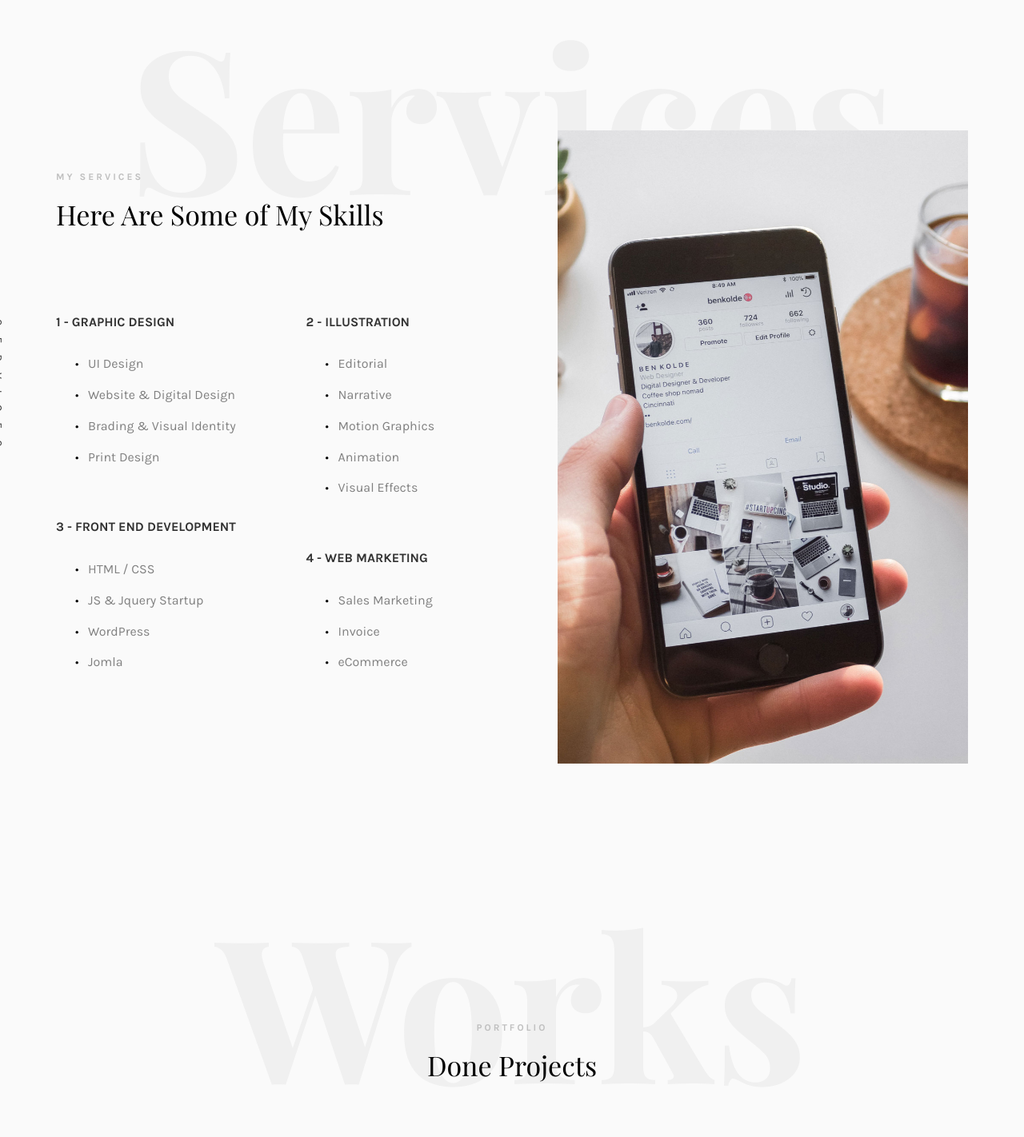
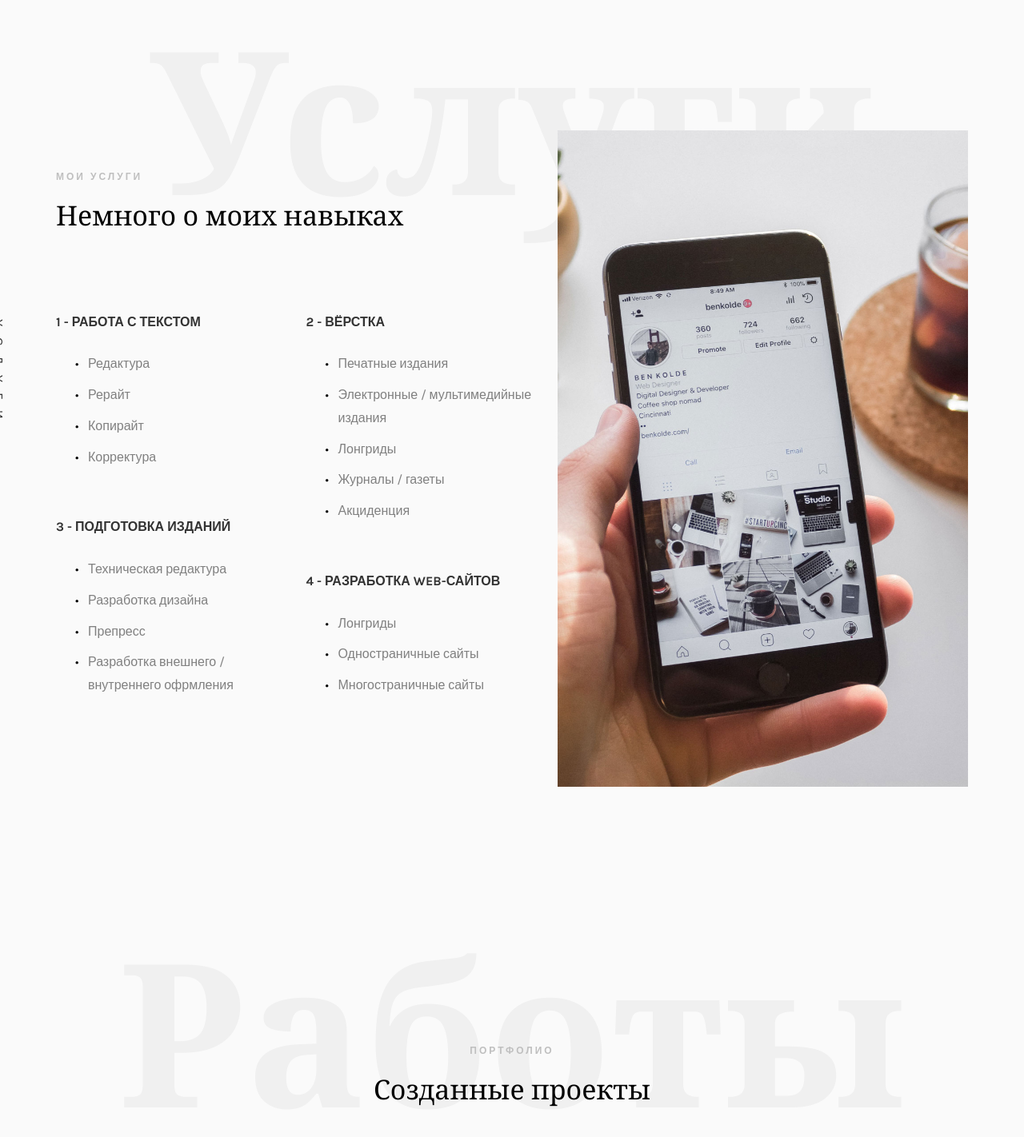
Before and after one commit to los-1942/Rezume, a plain HTML site: page index.html in a window 1280 px wide. Shown: the part 883-2305 px from the top of the page at 80% size. Drawn offline with nearby package versions, Linux system fonts and the light colour scheme; files whose address does not match are found by name; a web font is replaced by a local one.

Commit message:
Update index.html

```diff
--- a/index.html
+++ b/index.html
@@ -58,7 +58,7 @@
 				<div class="row">
 					<div class="col-md-12">
 						<div class="form-group">
-							<input type="text" class="form-control" id="search" placeholder="Enter any key to search...">
+							<input type="text" class="form-control" id="search" placeholder="Поиск...">
 							<button type="submit" class="btn btn-primary"><i class="icon-search3"></i></button>
 						</div>
 					</div>
@@ -66,18 +66,18 @@
 				<div class="row">
 					<div class="col-md-12">
 						<ul>
-							<li class="active"><a href="index.html">Home</a></li>
-							<li><a href="services.html">Services</a></li>
-							<li><a href="work.html">Work</a></li>
-							<li><a href="blog.html">Blog</a></li>
-							<li><a href="about.html">About</a></li>
-							<li><a href="contact.html">Contact</a></li>
+							<li class="active"><a href="index.html">Домой</a></li>
+							<li><a href="services.html">Услуги</a></li>
+							<li><a href="work.html">Работы</a></li>
+							<li><a href="blog.html">Блог</a></li>
+							<li><a href="about.html">Обо мне</a></li>
+							<li><a href="contact.html">Контакты</a></li>
 						</ul>
 					</div>
 				</div>
 				<div class="row">
 					<div class="col-md-12">
-						<h2 class="head-title">Works</h2>
+						<h2 class="head-title">Работы</h2>
 						<a href="images/work-1.jpg" class="gallery image-popup-link text-center" style="background-image: url(images/work-1.jpg);">
 							<span><i class="icon-search3"></i></span>
 						</a>
@@ -102,7 +102,7 @@
 				<div class="row">
 					<div class="col-md-12">
 						<div class="colorlib-navbar-brand">
-							<a class="colorlib-logo" href="index.html"><span>No</span><span>ah</span></a>
+							<a class="colorlib-logo" href="index.html"><span>ЛАЯ</span></span></a>
 						</div>
 						<a href="#" class="js-colorlib-nav-toggle colorlib-nav-toggle"><i></i></a>
 					</div>
@@ -112,7 +112,7 @@
 		<div id="colorlib-about">
 			<div class="container">
 				<div class="row text-center">
-					<h2 class="bold">About</h2>
+					<h2 class="bold">Обо мне</h2>
 				</div>
 				<div class="row">
 					<div class="col-md-5 animate-box">
@@ -129,24 +129,24 @@
 						<div class="about-desc">
 							<div class="owl-carousel3">
 								<div class="item">
-									<h2><span>Noah</span><span>Henderson</span></h2>
+									<h2><span>Александр</span><span>Лосевский</span></h2>
 								</div>
 								<div class="item">
-									<h2><span>I'm</span><span>A Designer</span></h2>
+									<h2><span>Я</span><span>Издатель</span></h2>
 								</div>
 							</div>
 							<div class="desc">
 								<div class="rotate">
-									<h2 class="heading">About</h2>
+									<h2 class="heading">Обо мне</h2>
 								</div>
-								<p>A small river named Duden <a href="#">flows by their place</a> and supplies it with the necessary regelialia. It is a paradisematic country, in which roasted parts of sentences fly into your mouth. Even the all-powerful Pointing has no control about the blind texts it is an almost unorthographic life.</p>
+								<p>Я занимаюсь <a href="#">компьютерной вёрсткой</a> и работаю с текстом: могу как написать самостоятельный полноценный текст, так и обработать предоставленный.
 								<p class="colorlib-social-icons">
 									<a href="#"><i class="icon-facebook4"></i></a>
 									<a href="#"><i class="icon-twitter3"></i></a>
 									<a href="#"><i class="icon-googleplus"></i></a>
 									<a href="#"><i class="icon-dribbble2"></i></a>
 								</p>
-								<p><a href="#" class="btn btn-primary btn-outline">Contact Me!</a></p>
+								<p><a href="#" class="btn btn-primary btn-outline">Связаться</a></p>
 							</div>
 						</div>
 					</div>
@@ -156,7 +156,7 @@
 		<div id="colorlib-services">
 			<div class="container">
 				<div class="row text-center">
-					<h2 class="bold">Services</h2>
+					<h2 class="bold">Услуги</h2>
 				</div>
 				<div class="row">
 					<div class="col-md-12">
@@ -164,53 +164,53 @@
 							<div class="one-third">
 								<div class="row">
 									<div class="col-md-12 col-md-offset-0 animate-box intro-heading">
-										<span>My Services</span>
-										<h2>Here Are Some of My Skills</h2>
+										<span>Мои услуги</span>
+										<h2>Немного о моих навыках</h2>
 									</div>
 								</div>
 								<div class="row">
 									<div class="col-md-12">
 										<div class="rotate">
-											<h2 class="heading">Services</h2>
+											<h2 class="heading">Услуги</h2>
 										</div>
 									</div>
 									<div class="col-md-6">
 										<div class="services animate-box">
-											<h3>1 - Graphic Design</h3>
+											<h3>1 - Работа с текстом</h3>
 											<ul>
-												<li>UI Design</li>
-												<li>Website &amp; Digital Design</li>
-												<li>Brading &amp; Visual Identity</li>
-												<li>Print Design</li>
+												<li>Редактура</li>
+												<li>Рерайт</li>
+												<li>Копирайт</li>
+												<li>Корректура</li>
 											</ul>
 										</div>
 										<div class="services animate-box">
-											<h3>3 - Front End Development</h3>
+											<h3>3 - Подготовка изданий</h3>
 											<ul>
-												<li>HTML / CSS</li>
-												<li>JS &amp; Jquery Startup</li>
-												<li>WordPress</li>
-												<li>Jomla</li>
+												<li>Техническая редактура</li>
+												<li>Разработка дизайна</li>
+												<li>Препресс</li>
+												<li>Разработка внешнего / внутреннего офрмления</li>
 											</ul>
 										</div>
 									</div>
 									<div class="col-md-6">
 										<div class="services animate-box">
-											<h3>2 - Illustration</h3>
+											<h3>2 - Вёрстка</h3>
 											<ul>
-												<li>Editorial</li>
-												<li>Narrative</li>
-												<li>Motion Graphics</li>
-												<li>Animation</li>
-												<li>Visual Effects</li>
+												<li>Печатные издания</li>
+												<li>Электронные / мультимедийные издания</li>
+												<li>Лонгриды</li>
+												<li>Журналы / газеты</li>
+												<li>Акциденция</li>
 											</ul>
 										</div>
 										<div class="services animate-box">
-											<h3>4 - Web Marketing</h3>
+											<h3>4 - Разработка Web-сайтов</h3>
 											<ul>
-												<li>Sales Marketing</li>
-												<li>Invoice</li>
-												<li>eCommerce</li>
+												<li>Лонгриды</li>
+												<li>Одностраничные сайты</li>
+												<li>Многостраничные сайты</li>
 											</ul>
 										</div>
 									</div>
@@ -227,18 +227,18 @@
 		<div id="colorlib-work">
 			<div class="container">
 				<div class="row text-center">
-					<h2 class="bold">Works</h2>
+					<h2 class="bold">Работы</h2>
 				</div>
 				<div class="row">
 					<div class="col-md-12 col-md-offset-0 text-center animate-box intro-heading">
-						<span>Portfolio</span>
-						<h2>Done Projects</h2>
+						<span>Портфолио</span>
+						<h2>Созданные проекты</h2>
 					</div>
 				</div>
 				<div class="row">
 					<div class="col-md-12">
 						<div class="rotate">
-							<h2 class="heading">Portfolio</h2>
+							<h2 class="heading">Портфолио</h2>
 						</div>
 					</div>
 				</div>
```
